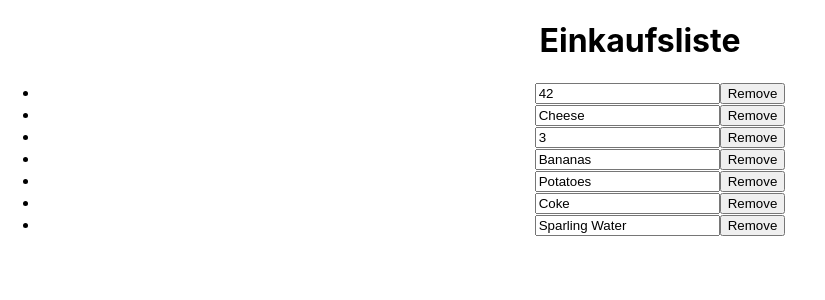
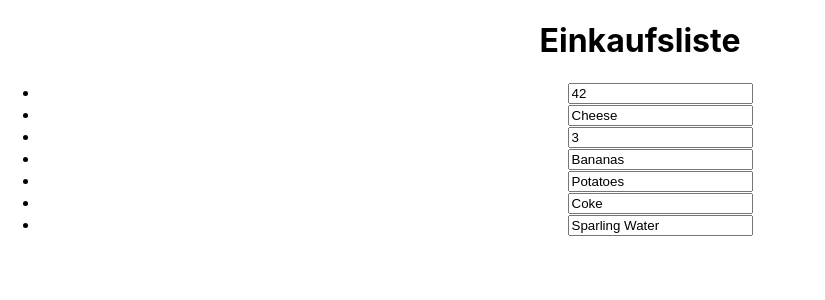
Before and after one commit to Weilando/Shoppinglist, a React (Create React App) app: page / in a window 1280 px wide. Shown: the top 300 px of the page, without its empty margins (0-825 px from the left). Built offline with nearby package versions, Linux system fonts and the light colour scheme.

Commit message:
refactor: remove 'remove' buttons

```diff
--- a/src/components/Entry.jsx
+++ b/src/components/Entry.jsx
@@ -35,7 +35,6 @@ class Entry extends React.Component {
             onChange={this.handleChange}
             onBlur={this.handleSubmit}
           />
-          <input type='reset' value='Remove' name='reset' />
         </form>
       </li>
     );
--- a/src/components/Shoppinglist.jsx
+++ b/src/components/Shoppinglist.jsx
@@ -49,7 +49,6 @@ class Shoppinglist extends React.Component {
   }
 
   onChange(eId, value) {
-    console.log(eId, value);
     this.updateEntry(eId, value);
   }
 
```
